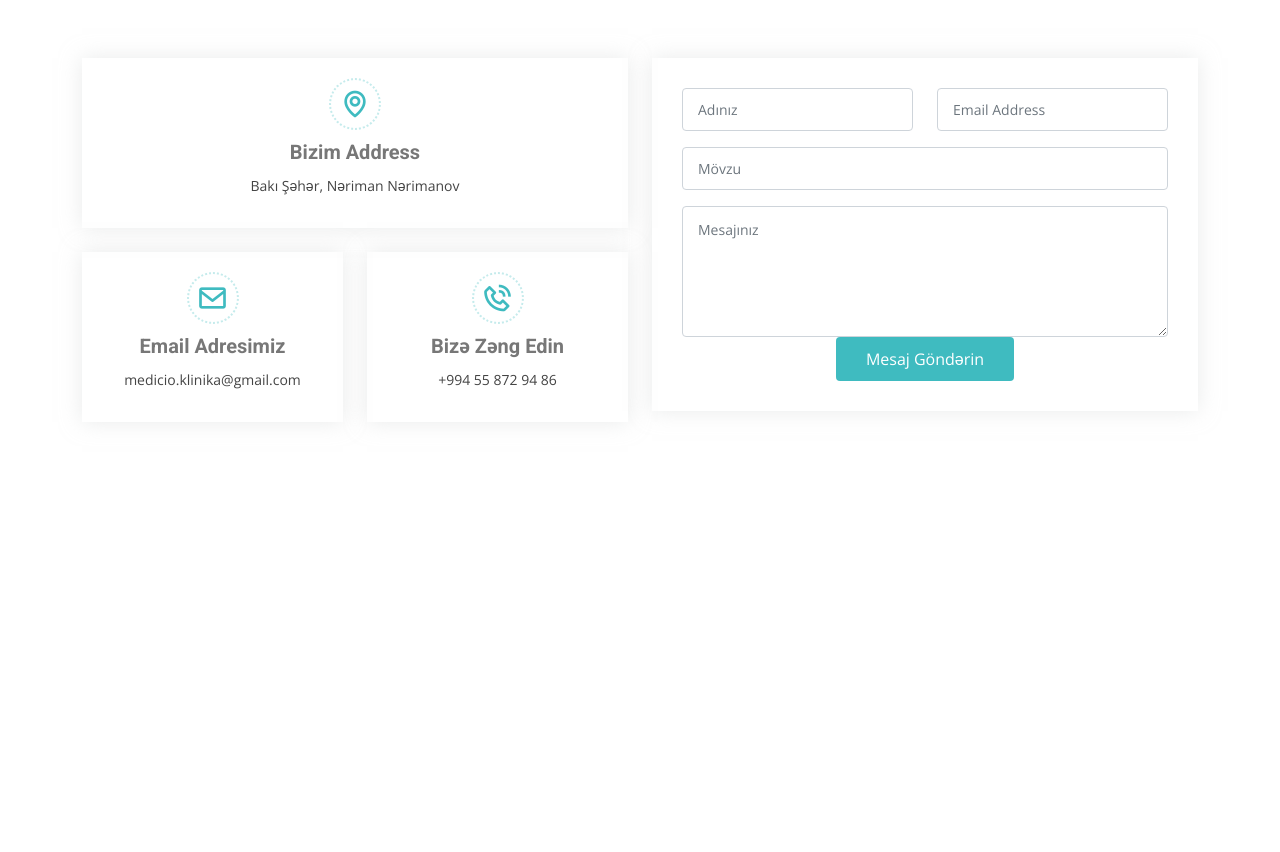
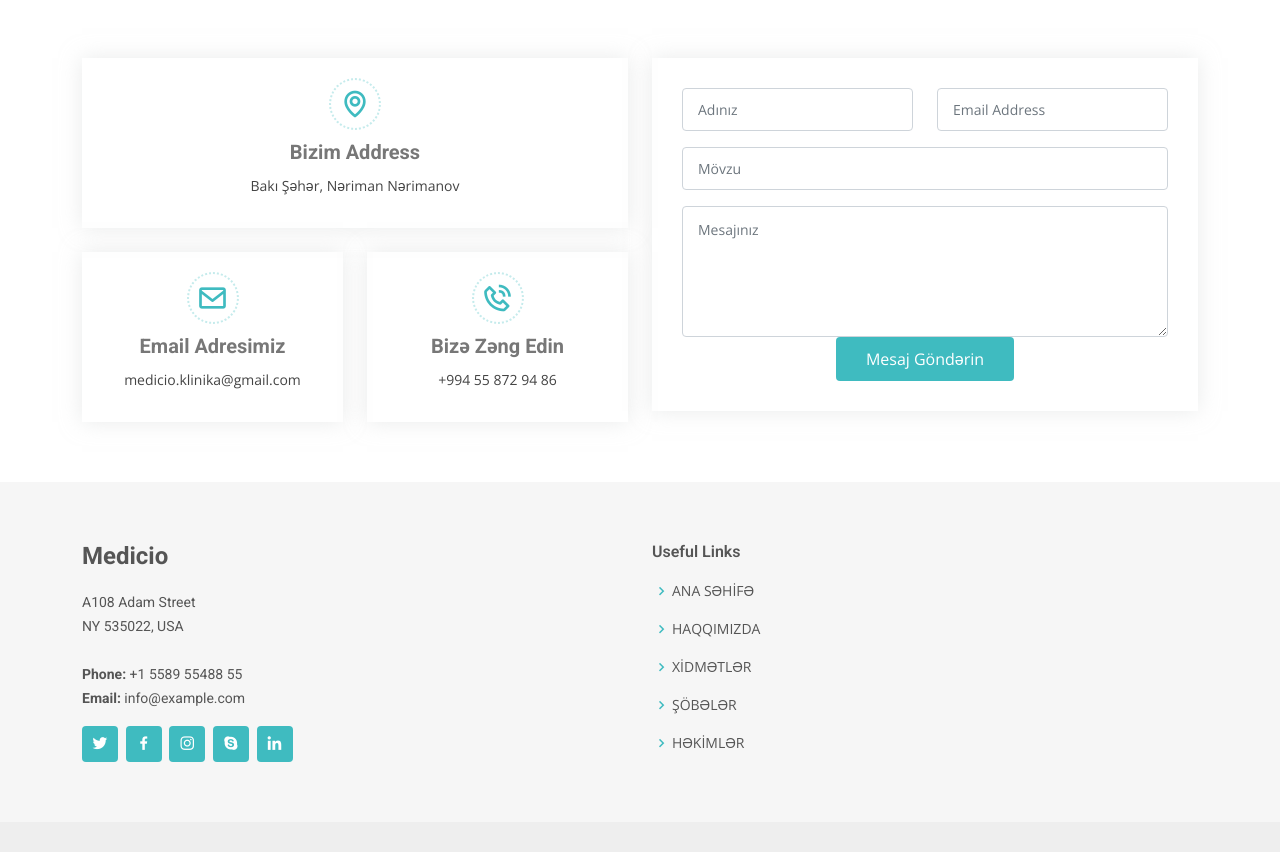
Before and after one commit to ElxanCivishov/Medicio-Klinika, a plain HTML site: page index.html in a window 1280 px wide. Shown: the part 6030-6882 px from the top of the page. Before the commit the page ends 6512 px from the top, so only its background shows below. Drawn offline with nearby package versions, Linux system fonts and the light colour scheme.

Commit message:
create footer

```diff
--- a/index.html
+++ b/index.html
@@ -964,6 +964,70 @@
         </div>
       </section>
       <!-- End Contact Section -->
+      <!-- ======= Footer ======= -->
+      <footer id="footer">
+        <div class="footer-top">
+          <div class="container">
+            <div class="row">
+              <div class="col-lg-6 col-md-6">
+                <div class="footer-info">
+                  <h3>Medicio</h3>
+                  <p>
+                    A108 Adam Street <br />
+                    NY 535022, USA<br /><br />
+                    <strong>Phone:</strong> +1 5589 55488 55<br />
+                    <strong>Email:</strong> info@example.com<br />
+                  </p>
+                  <div class="social-links mt-3">
+                    <a href="#" class="twitter"
+                      ><i class="bx bxl-twitter"></i
+                    ></a>
+                    <a href="#" class="facebook"
+                      ><i class="bx bxl-facebook"></i
+                    ></a>
+                    <a href="#" class="instagram"
+                      ><i class="bx bxl-instagram"></i
+                    ></a>
+                    <a href="#" class="google-plus"
+                      ><i class="bx bxl-skype"></i
+                    ></a>
+                    <a href="#" class="linkedin"
+                      ><i class="bx bxl-linkedin"></i
+                    ></a>
+                  </div>
+                </div>
+              </div>
+
+              <div class="col-lg-6 col-md-6 footer-links">
+                <h4>Useful Links</h4>
+                <ul>
+                  <li>
+                    <i class="bx bx-chevron-right"></i>
+                    <a href="#">ANA SƏHİFƏ</a>
+                  </li>
+                  <li>
+                    <i class="bx bx-chevron-right"></i>
+                    <a href="#">HAQQIMIZDA</a>
+                  </li>
+                  <li>
+                    <i class="bx bx-chevron-right"></i>
+                    <a href="#">XİDMƏTLƏR</a>
+                  </li>
+                  <li>
+                    <i class="bx bx-chevron-right"></i>
+                    <a href="#">ŞÖBƏLƏR</a>
+                  </li>
+                  <li>
+                    <i class="bx bx-chevron-right"></i>
+                    <a href="#">HƏKİMLƏR</a>
+                  </li>
+                </ul>
+              </div>
+            </div>
+          </div>
+        </div>
+      </footer>
+      <!-- End Footer -->
     </main>
     <!-- End #main -->
 
```
